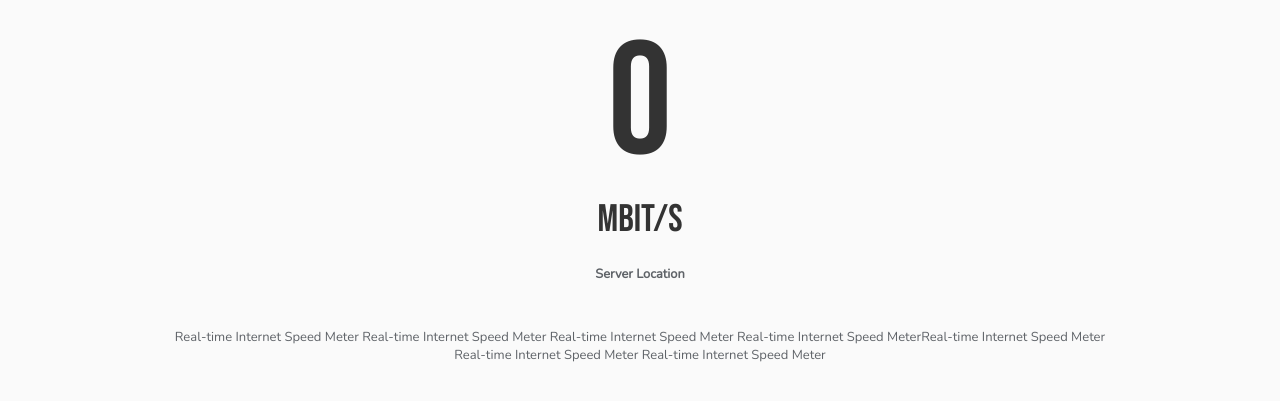
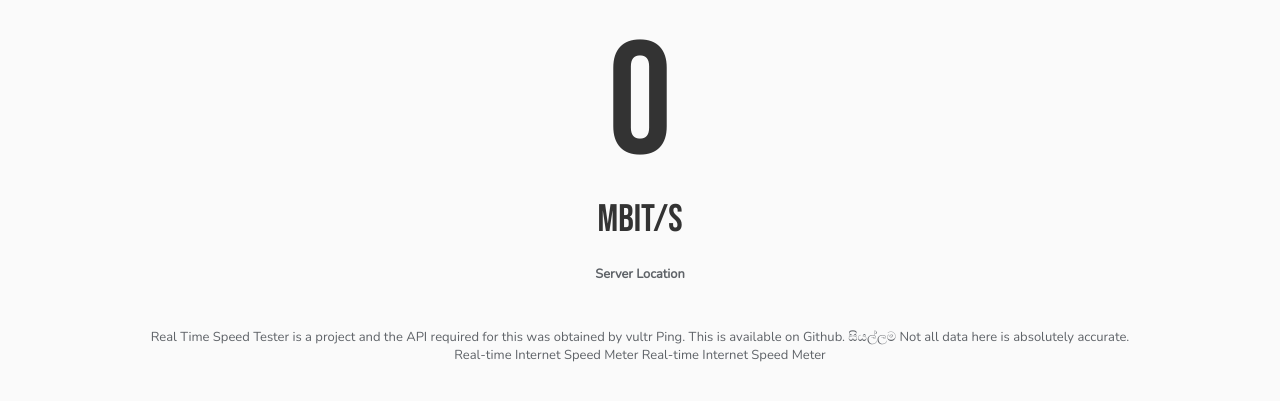
Before and after one commit to sankalk/SpeedTest, a plain HTML site: page speedtest.html in a window 1280 px wide. Shown: the part 195-596 px from the top of the page. Drawn offline with nearby package versions, Linux system fonts and the light colour scheme; no server answers.

Commit message:
Update speedtest.html

```diff
--- a/speedtest.html
+++ b/speedtest.html
@@ -14,7 +14,7 @@
 
 <h1>Real-time Internet Speed Meter</h1>
 <h2>Server Location</h2>
-<p>Real-time Internet Speed Meter Real-time Internet Speed Meter Real-time Internet Speed Meter Real-time Internet Speed MeterReal-time Internet Speed Meter</br>Real-time Internet Speed Meter Real-time Internet Speed Meter </p>
+<p>Real Time Speed Tester is a project and the API required for this was obtained by vultr Ping. This is available on Github. සියල්ලම Not all data here is absolutely accurate.</br>Real-time Internet Speed Meter Real-time Internet Speed Meter </p>
 
 
 
```
